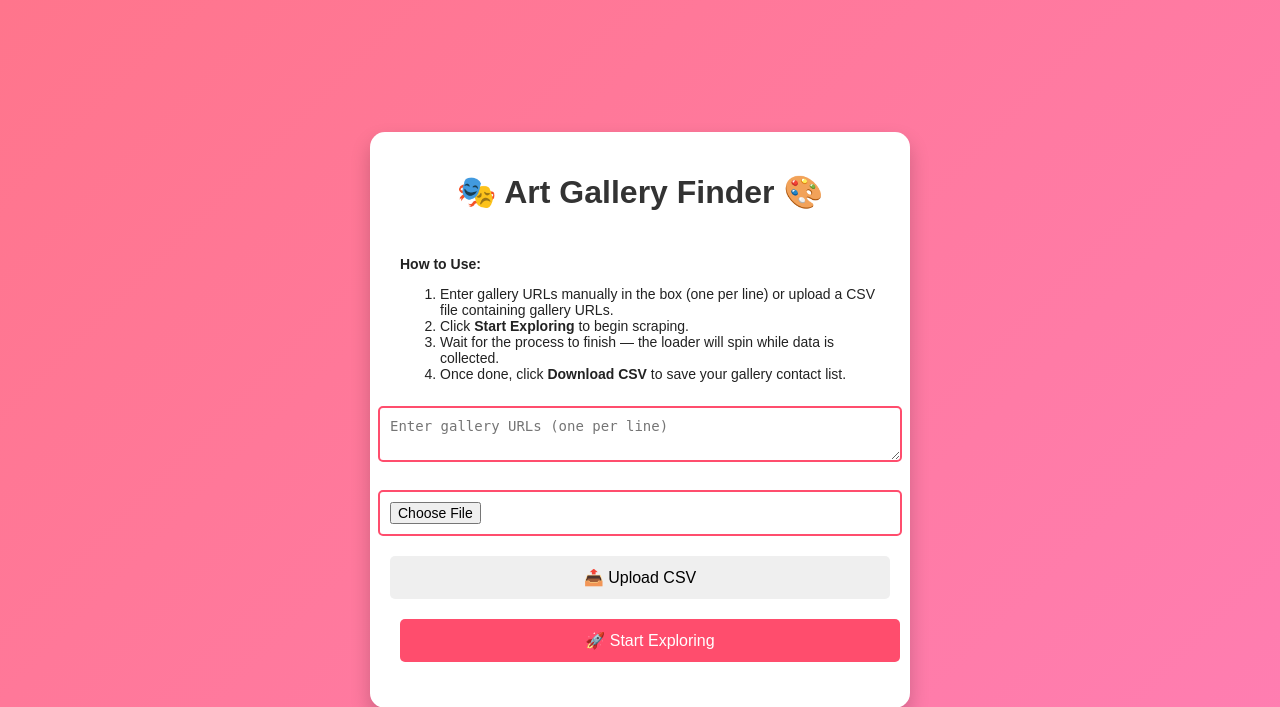
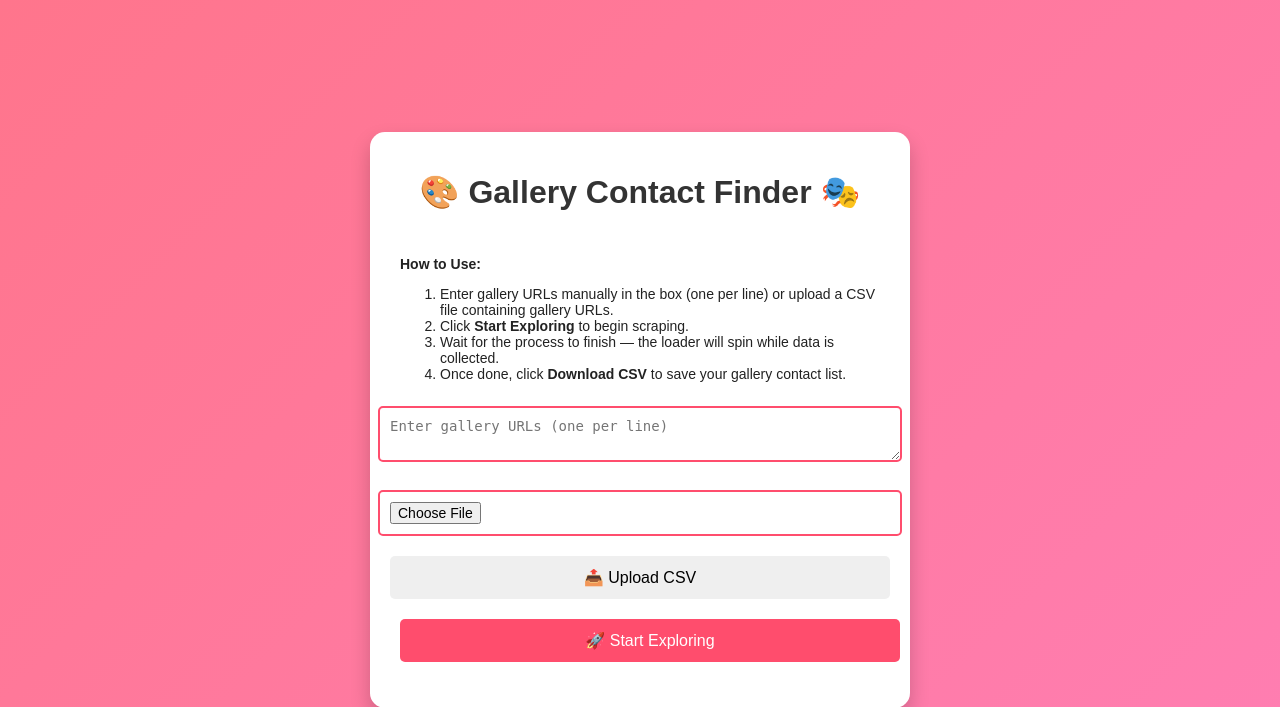
Before and after one commit to urvashicodess/gallery-scraper, a Flask app: page / in a window 1280 px wide. Shown: the top 707 px of the page. Run offline with Flask 3, Linux system fonts and the light colour scheme.

Commit message:
Updated project name and branding in index.html

```diff
--- a/templates/index.html
+++ b/templates/index.html
@@ -3,7 +3,7 @@
 <head>
     <meta charset="UTF-8">
     <meta name="viewport" content="width=device-width, initial-scale=1.0">
-    <title>🎭 Art Gallery Finder 🎨</title>
+    <title>🎨 Gallery Contact Finder 🎭</title>
     <script src="https://code.jquery.com/jquery-3.6.0.min.js"></script>
     <style>
         body {
@@ -113,7 +113,7 @@
 </head>
 <body>
     <div class="container">
-        <h1>🎭 Art Gallery Finder 🎨</h1>
+        <h1>🎨 Gallery Contact Finder 🎭</h1>
 
         <div class="instructions">
             <p><strong>How to Use:</strong></p>
```
